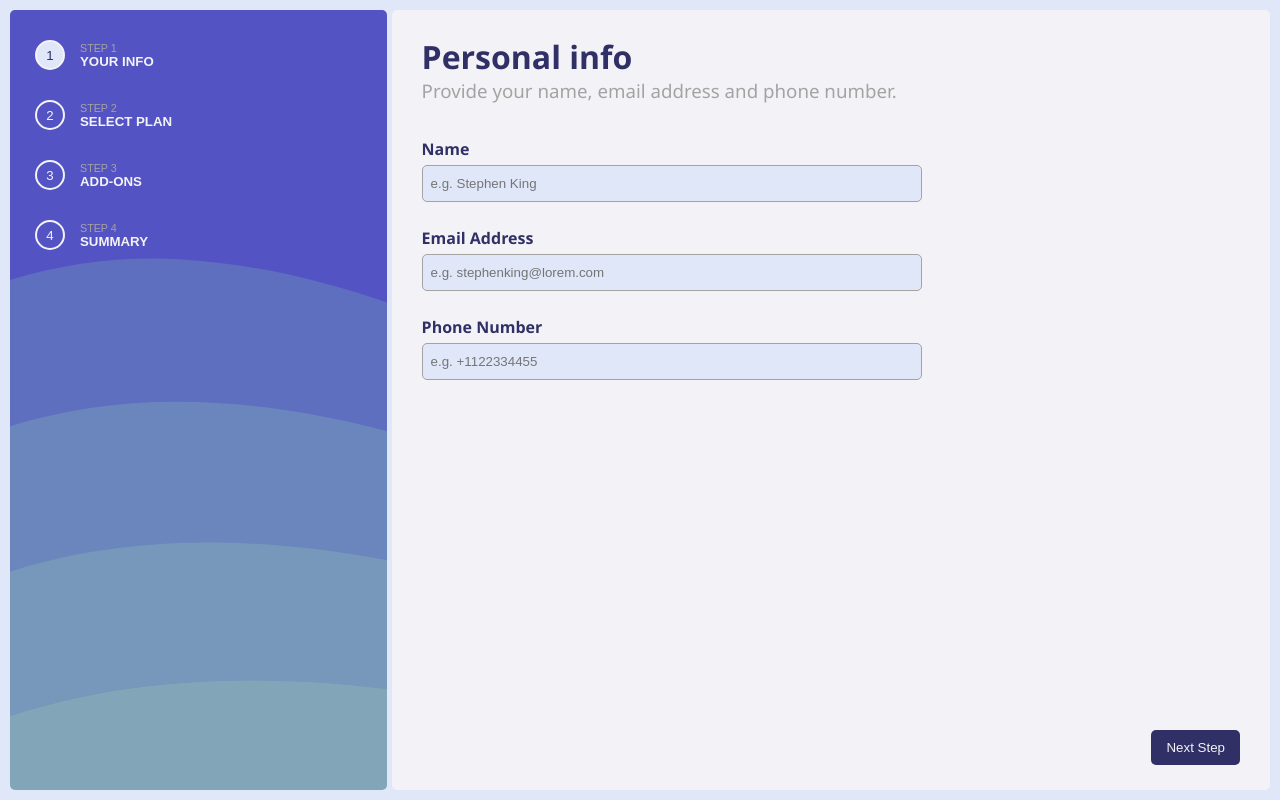
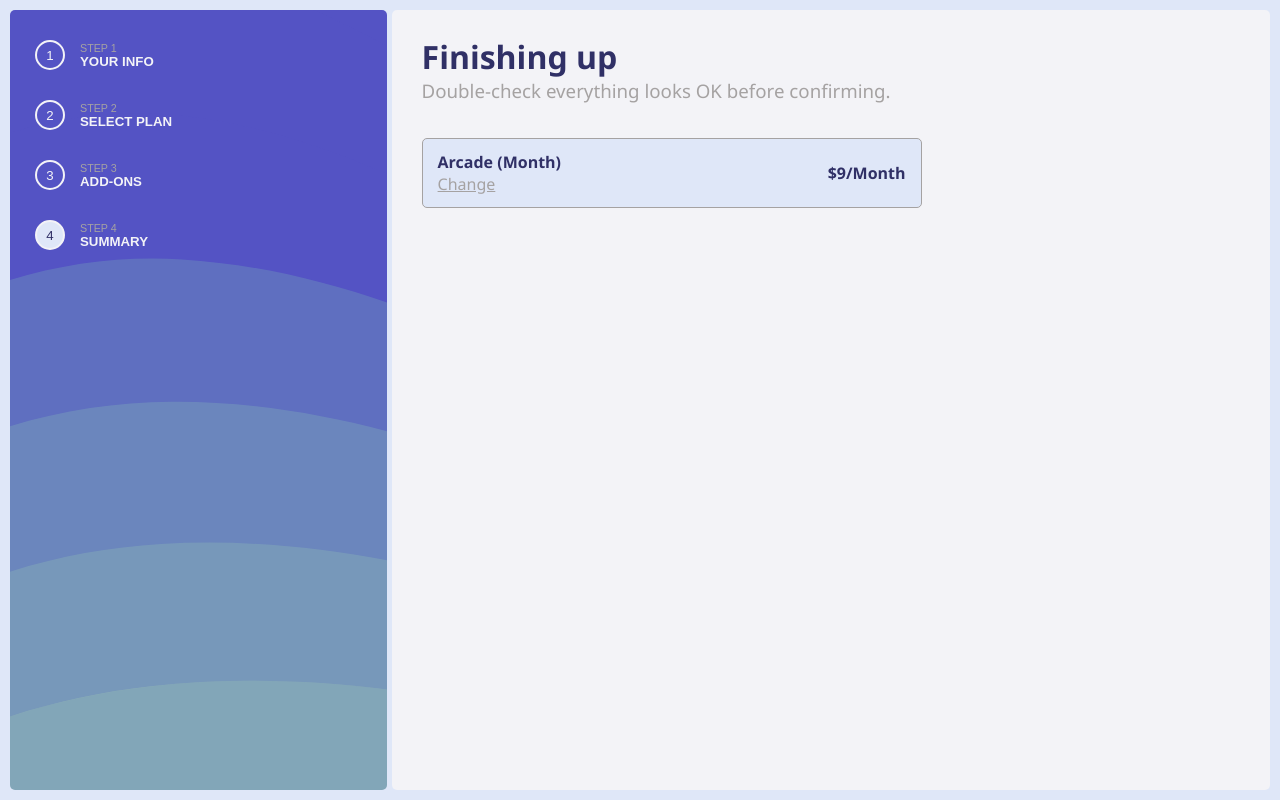
Before and after one commit to tomasleggire/Multi-Step-form-ts-react, a React (Create React App) app: page / in a window 1280 px wide. Built offline with nearby package versions, Linux system fonts and the light colour scheme.

Commit message:
Plan added to Finishing container

```diff
--- /dev/null
+++ b/src/containers/Finishing.tsx
@@ -0,0 +1,44 @@
+import React from 'react';
+import '../styles/Finishing.css';
+type Plan = {
+  name: string;
+  color: string;
+  value: number;
+  selected: boolean;
+  date: string;
+};
+type CheckInput = {
+  title: string;
+  description: string;
+  price: number;
+  selected: boolean;
+};
+type FullOrder = {
+  nameUser: string;
+  emailUser: string;
+  phoneNumberUser: number;
+  planValue: Plan;
+  addOns: CheckInput[];
+};
+
+interface MyProps {
+  fullOrder: FullOrder;
+}
+
+export default function Finishing(props: MyProps) {
+  return (
+    <div className="main-finishing">
+      <div className="finishin-plan">
+        <div className="finishin-plan-text">
+          <span>
+            {props.fullOrder.planValue.name} ({props.fullOrder.planValue.date})
+          </span>
+          <a>Change</a>
+        </div>
+        <span className="finishin-plan-value">
+          ${props.fullOrder.planValue.value}/{props.fullOrder.planValue.date}
+        </span>
+      </div>
+    </div>
+  );
+}
--- a/src/containers/StepsLayouts.tsx
+++ b/src/containers/StepsLayouts.tsx
@@ -4,6 +4,7 @@ import InputText from '../components/InputText';
 import PlanBillingOption from '../components/PlanBillingOption';
 import ToggleSwitch from '../components/ToggleSwitch';
 import CheckBox from '../components/CheckBox';
+import Finishing from '../containers/Finishing';
 import type { SetStateAction } from 'react';
 
 type Step = {
@@ -20,18 +21,18 @@ type Plan = {
   selected: boolean;
   date: string;
 };
+type CheckInput = {
+  title: string;
+  description: string;
+  price: number;
+  selected: boolean;
+};
 type FullOrder = {
   nameUser: string;
   emailUser: string;
   phoneNumberUser: number;
   planValue: Plan;
-};
-
-type CheckInput = {
-  title: string;
-  description: string;
-  price: number;
-  selected: boolean;
+  addOns: CheckInput[];
 };
 
 interface MyProps {
@@ -189,6 +190,7 @@ export default function StepsLayouts(props: MyProps) {
         <div>
           <h1>Finishing up</h1>
           <h3>Double-check everything looks OK before confirming.</h3>
+          <Finishing fullOrder={props.fullOrder} />
         </div>
       </>
     );
--- a/src/hooks/useSteps.tsx
+++ b/src/hooks/useSteps.tsx
@@ -90,7 +90,7 @@ export default function useSteps() {
   });
 
   const [stateStepOne, setStateStepOne] = useState<StateStep>({
-    selected: true,
+    selected: false, //cambiar a true
     completed: false,
   });
   const [stateStepTwo, setStateStepTwo] = useState<StateStep>({
@@ -102,7 +102,7 @@ export default function useSteps() {
     completed: false,
   });
   const [stateStepFour, setStateStepFour] = useState<StateStep>({
-    selected: false,
+    selected: true, //cambiar a false
     completed: false,
   });
 
--- /dev/null
+++ b/src/styles/Finishing.css
@@ -0,0 +1,37 @@
+.main-finishing {
+  font-family: 'Segoe UI', Tahoma, Geneva, Verdana, sans-serif;
+  max-width: 500px;
+  background-color: var(--secondary-bg-white);
+  border-radius: 5px;
+  border: 1px solid var(--gray);
+  padding: 12px 15px;
+}
+
+.finishin-plan {
+  display: flex;
+  justify-content: space-between;
+  align-items: center;
+}
+
+.finishin-plan-text {
+  display: flex;
+  flex-direction: column;
+  justify-content: center;
+  align-items: flex-start;
+}
+
+.finishin-plan-text span {
+  color: var(--principal-text);
+  font-weight: 700;
+}
+
+.finishin-plan-text a {
+  color: var(--gray);
+  text-decoration: underline;
+  cursor: pointer;
+}
+
+.finishin-plan-value {
+  color: var(--principal-text);
+  font-weight: 700;
+}
```
